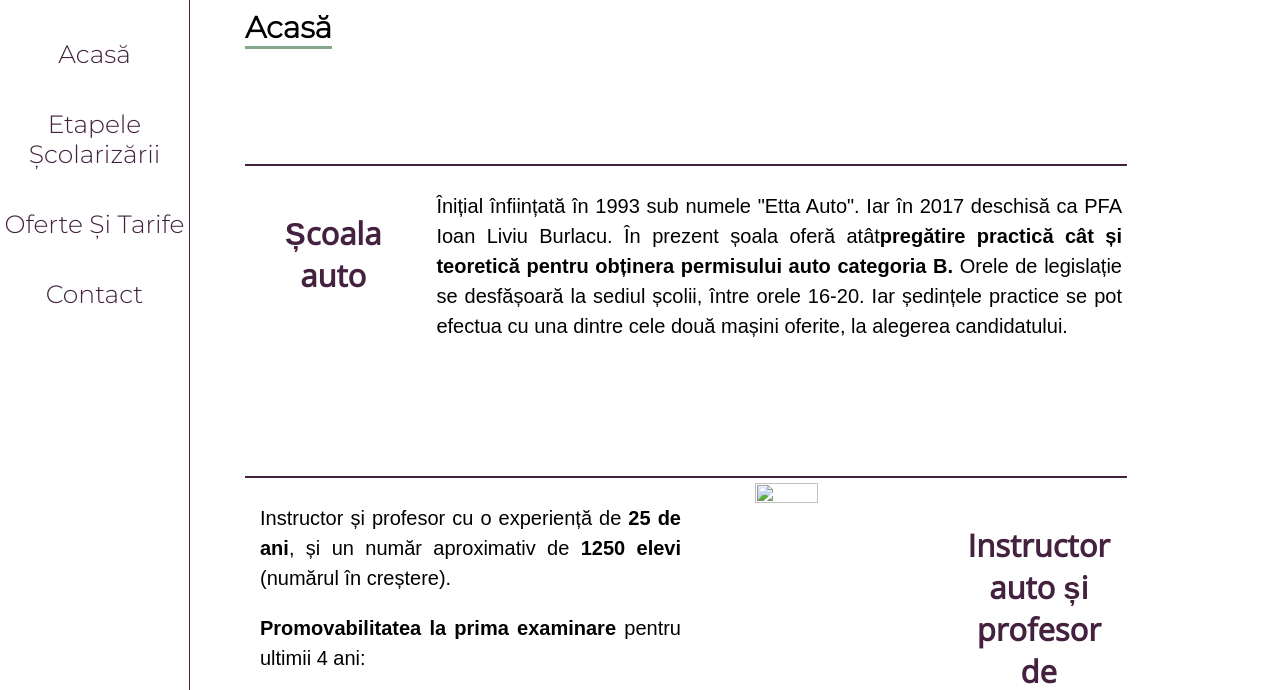
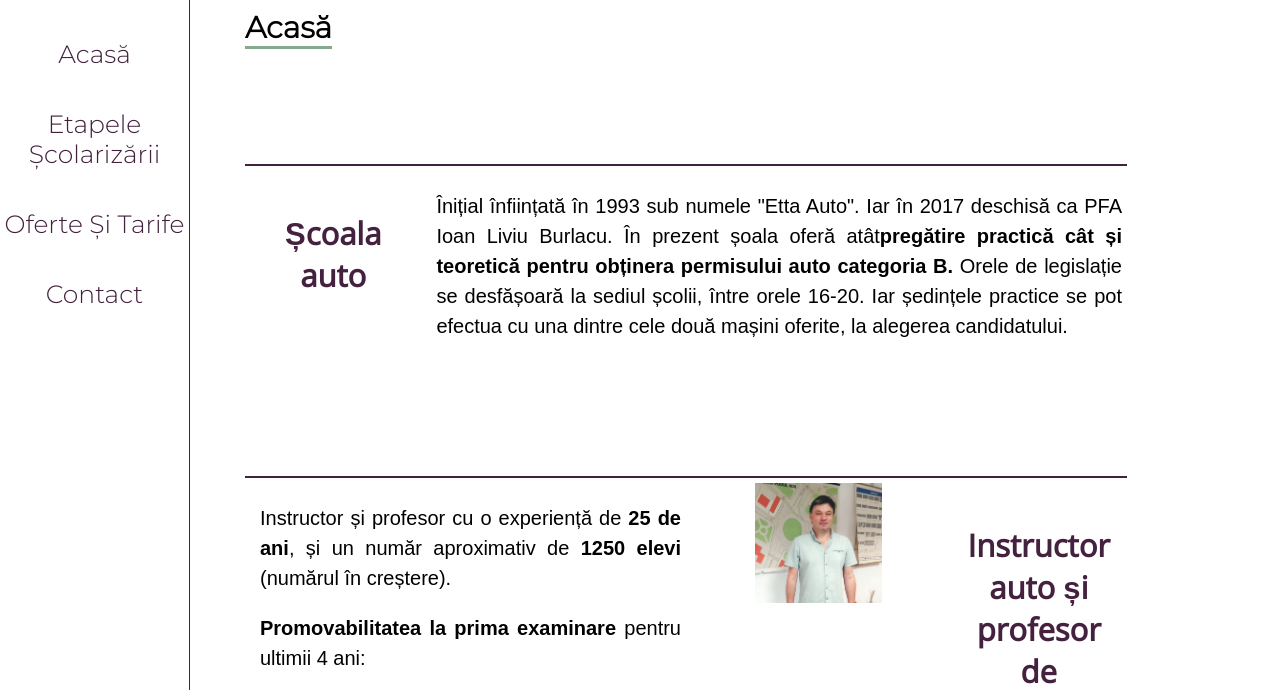
Before and after one commit to ioanliviuburlacu/ioanliviuburlacu, a plain HTML site: page index.html in a window 1280 px wide. Shown: the part 81-771 px from the top of the page. Drawn offline with nearby package versions, Linux system fonts and the light colour scheme; files whose address does not match are found by name; a web font is replaced by a local one.

Commit message:
Update index.html

```diff
--- a/index.html
+++ b/index.html
@@ -101,7 +101,7 @@
                 <div class="col-30 sectiontitleimgp">
 
 
-                    <img src="../bilproject/images/Profile.jpeg">
+                    <img src="images/Profile.jpeg">
 
             </div>
 
```
